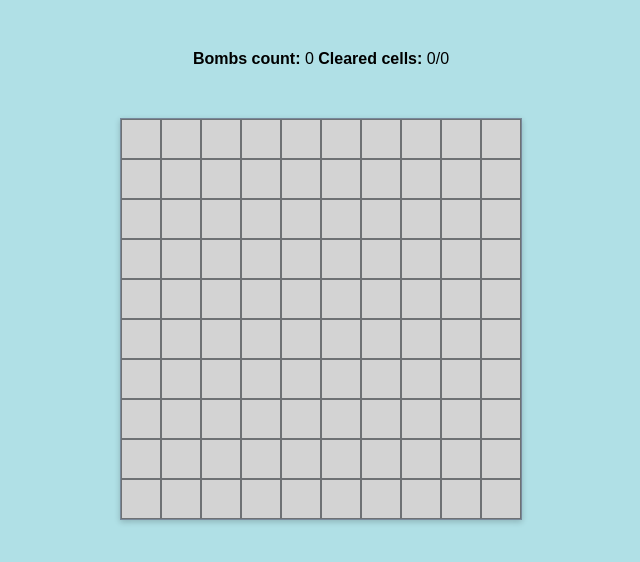
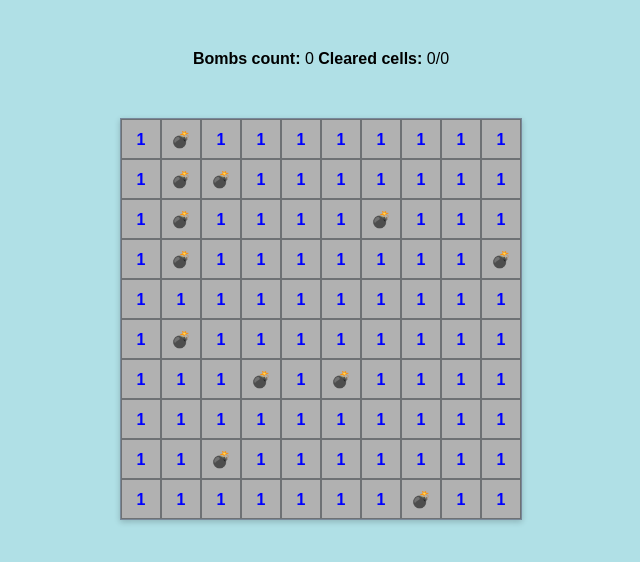
Before and after one commit to m007ko/minesweeper, a plain HTML site: page index.html in a window 1280 px wide. Shown: the whole page, without its empty margins (319-959 px from the left). Drawn offline with Linux system fonts and the light colour scheme.

Commit message:
fixed bombs are placed

```diff
--- a/index.html
+++ b/index.html
@@ -88,7 +88,7 @@
     <script>
       // Set this constant to true to debug the placement of bombs without
       // having to click on all cells to reveal them.
-      const CHEAT_REVEAL_ALL = false
+      const CHEAT_REVEAL_ALL = true
 
       const ROWS_COUNT = 10
       const COLS_COUNT = 10
@@ -114,6 +114,21 @@
 
       //
       // TODO: Task 1 - add some bombs at fixed positions.
+
+      cells[1][2].isBomb = true
+      cells[0][1].isBomb = true
+      cells[1][1].isBomb = true
+      cells[3][1].isBomb = true
+      cells[2][1].isBomb = true
+      cells[5][1].isBomb = true
+      cells[6][3].isBomb = true
+      cells[8][2].isBomb = true
+      cells[3][9].isBomb = true
+      cells[9][7].isBomb = true
+      cells[2][6].isBomb = true
+      cells[6][5].isBomb = true
+
+
       //
 
       //
```
